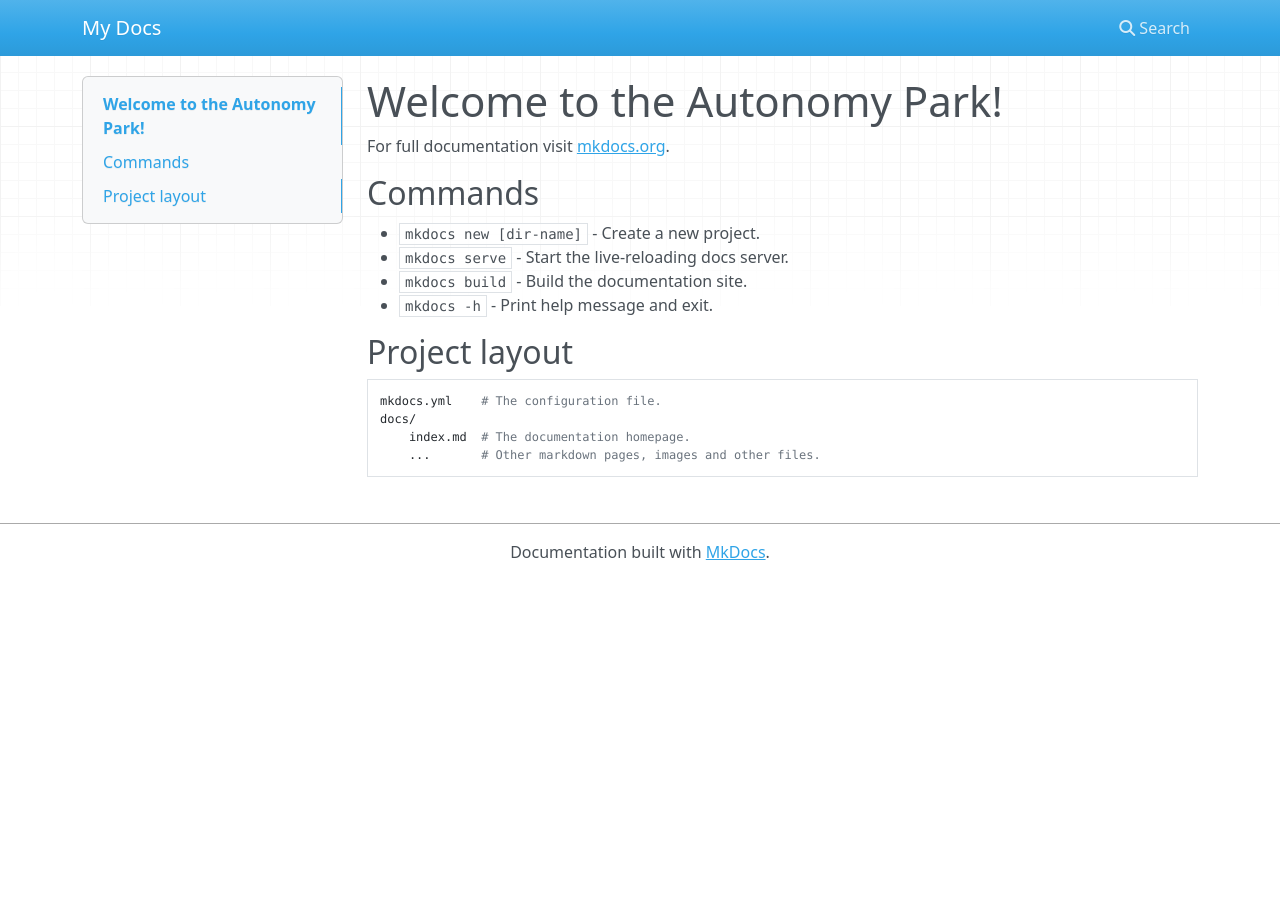
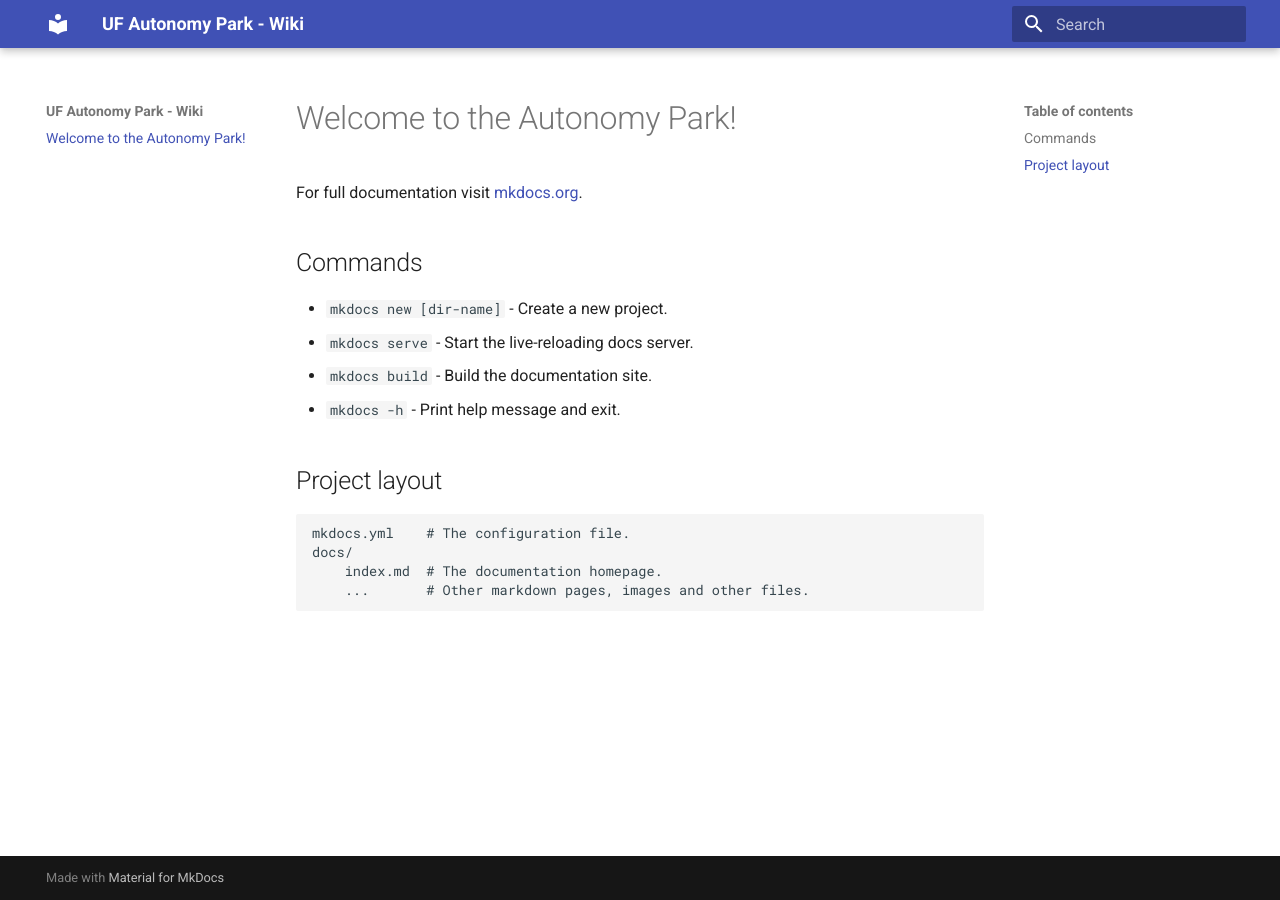
Before and after one commit to UFL-Autonomy-Park/apark_wiki, an MkDocs documentation site: the page built from docs/index.md, in a window 1280 px wide. Built offline with MkDocs 1.6.1 and Material for MkDocs 9.7.7, drawn with Linux system fonts in a browser that asks for light colours; nearby versions of some CDN libraries.

Commit message:
material theme

```diff
--- a/mkdocs.yml
+++ b/mkdocs.yml
@@ -1 +1,3 @@
-site_name: My Docs
+site_name: UF Autonomy Park - Wiki
+theme:
+  name: material
```
Also changed, not shown: img/favicon.ico (added).
